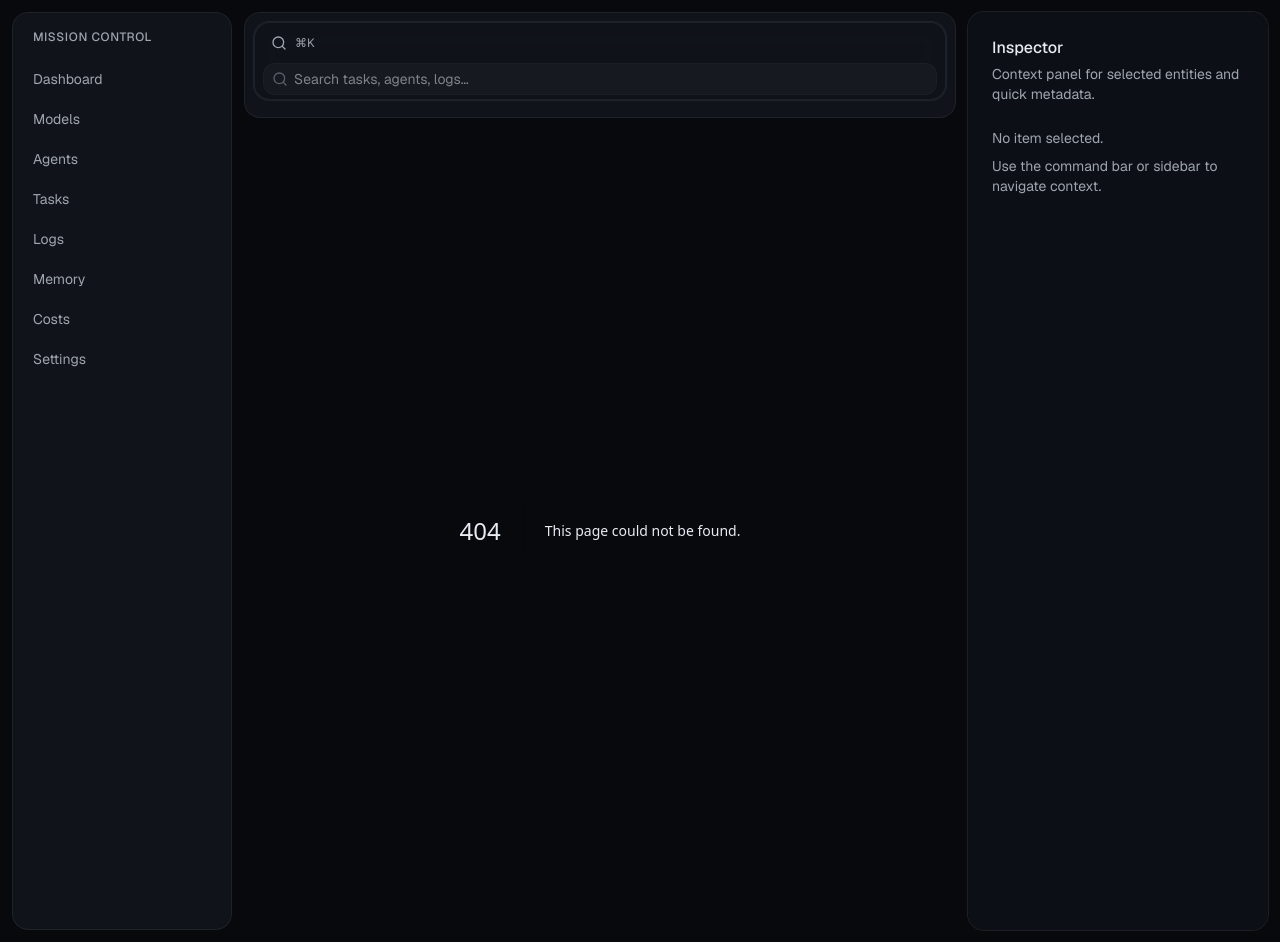
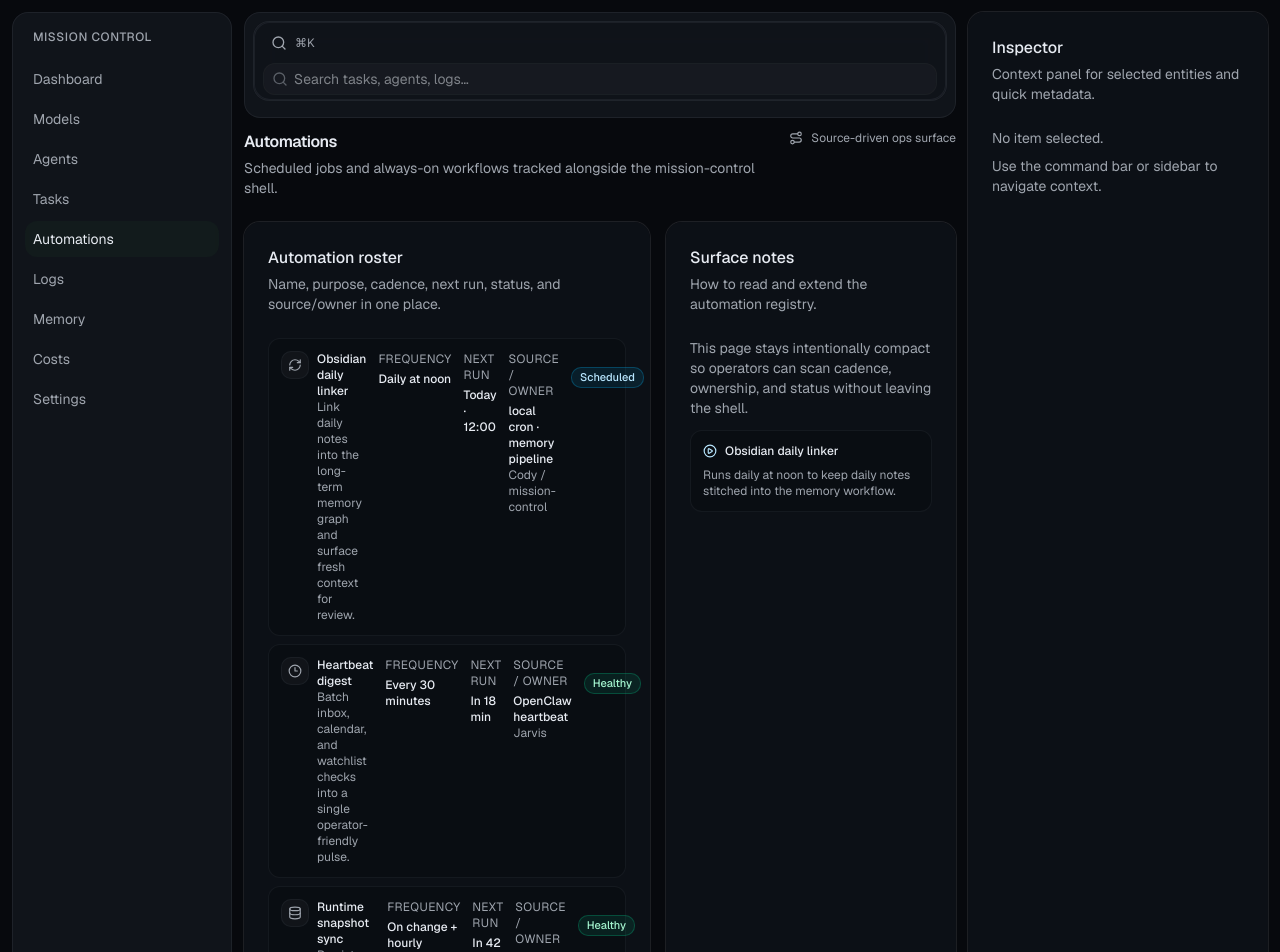
Before and after one commit to 0racularGh0st/mission-control, a Next.js app: page /automations in a window 1280 px wide. Before the commit this address had no page. Shown: the top 952 px of the page. Built offline with nearby package versions, Linux system fonts and the light colour scheme.

Commit message:
Add automations tracking surface

```diff
--- /dev/null
+++ b/app/automations/page.tsx
@@ -0,0 +1,131 @@
+import { Clock3, Database, PlayCircle, RefreshCw, Route, ShieldCheck } from "lucide-react";
+
+import { Card, CardContent, CardDescription, CardHeader, CardTitle } from "@/components/ui/card";
+import { Panel, SectionHeader } from "@/src/components/primitives";
+
+const automations = [
+  {
+    name: "Obsidian daily linker",
+    purpose: "Link daily notes into the long-term memory graph and surface fresh context for review.",
+    frequency: "Daily at noon",
+    nextRun: "Today · 12:00",
+    status: "Scheduled",
+    source: "local cron · memory pipeline",
+    owner: "Cody / mission-control",
+    icon: RefreshCw,
+  },
+  {
+    name: "Heartbeat digest",
+    purpose: "Batch inbox, calendar, and watchlist checks into a single operator-friendly pulse.",
+    frequency: "Every 30 minutes",
+    nextRun: "In 18 min",
+    status: "Healthy",
+    source: "OpenClaw heartbeat",
+    owner: "Jarvis",
+    icon: Clock3,
+  },
+  {
+    name: "Runtime snapshot sync",
+    purpose: "Persist current dashboard state so the control surface reloads with continuity.",
+    frequency: "On change + hourly",
+    nextRun: "In 42 min",
+    status: "Healthy",
+    source: "mission-control runtime",
+    owner: "mission-control",
+    icon: Database,
+  },
+  {
+    name: "Safety gate review",
+    purpose: "Check high-risk actions and flag anything needing human approval before execution.",
+    frequency: "Daily at 09:30",
+    nextRun: "Tomorrow · 09:30",
+    status: "Idle",
+    source: "policy scheduler",
+    owner: "OpenClaw policy layer",
+    icon: ShieldCheck,
+  },
+];
+
+function StatusPill({ status }: { status: string }) {
+  const tone =
+    status === "Healthy"
+      ? "bg-emerald-400/10 text-emerald-200 border-emerald-400/25"
+      : status === "Scheduled"
+        ? "bg-sky-400/10 text-sky-200 border-sky-400/25"
+        : "bg-muted/60 text-muted-foreground border-border";
+
+  return <span className={`inline-flex rounded-md border px-2 py-0.5 text-[11px] font-medium ${tone}`}>{status}</span>;
+}
+
+export default function AutomationsPage() {
+  return (
+    <main className="space-y-6">
+      <SectionHeader
+        title="Automations"
+        description="Scheduled jobs and always-on workflows tracked alongside the mission-control shell."
+        action={
+          <div className="flex items-center gap-2 text-xs text-muted-foreground">
+            <Route className="h-3.5 w-3.5" />
+            <span>Source-driven ops surface</span>
+          </div>
+        }
+      />
+
+      <section className="grid grid-cols-1 gap-4 xl:grid-cols-[1.4fr_1fr]">
+        <Panel title="Automation roster" description="Name, purpose, cadence, next run, status, and source/owner in one place.">
+          <div className="space-y-2">
+            {automations.map((automation) => {
+              const Icon = automation.icon;
+              return (
+                <div key={automation.name} className="grid grid-cols-1 gap-3 rounded-lg border border-border/60 bg-background/35 p-3 text-xs md:grid-cols-[1.3fr_1.8fr_0.9fr_0.9fr_auto] md:items-start">
+                  <div className="flex items-start gap-2">
+                    <div className="rounded-md border border-border/60 bg-muted/40 p-1.5 text-muted-foreground">
+                      <Icon className="h-3.5 w-3.5" />
+                    </div>
+                    <div>
+                      <div className="font-medium text-foreground">{automation.name}</div>
+                      <div className="text-muted-foreground">{automation.purpose}</div>
+                    </div>
+                  </div>
+                  <div>
+                    <div className="text-muted-foreground uppercase tracking-wide">Frequency</div>
+                    <div className="mt-1 font-medium">{automation.frequency}</div>
+                  </div>
+                  <div>
+                    <div className="text-muted-foreground uppercase tracking-wide">Next run</div>
+                    <div className="mt-1 font-medium">{automation.nextRun}</div>
+                  </div>
+                  <div>
+                    <div className="text-muted-foreground uppercase tracking-wide">Source / owner</div>
+                    <div className="mt-1 font-medium">{automation.source}</div>
+                    <div className="text-muted-foreground">{automation.owner}</div>
+                  </div>
+                  <div className="md:pt-4">
+                    <StatusPill status={automation.status} />
+                  </div>
+                </div>
+              );
+            })}
+          </div>
+        </Panel>
+
+        <Card className="border-border/80 bg-card/80">
+          <CardHeader>
+            <CardTitle>Surface notes</CardTitle>
+            <CardDescription>How to read and extend the automation registry.</CardDescription>
+          </CardHeader>
+          <CardContent className="space-y-3 text-sm text-muted-foreground">
+            <p>This page stays intentionally compact so operators can scan cadence, ownership, and status without leaving the shell.</p>
+            <div className="rounded-lg border border-border/60 bg-background/35 p-3">
+              <div className="flex items-center gap-2 text-xs font-medium text-foreground">
+                <PlayCircle className="h-3.5 w-3.5 text-sky-200" />
+                Obsidian daily linker
+              </div>
+              <p className="mt-2 text-xs text-muted-foreground">Runs daily at noon to keep daily notes stitched into the memory workflow.</p>
+            </div>
+          </CardContent>
+        </Card>
+      </section>
+    </main>
+  );
+}
--- a/src/components/primitives/AppShell.tsx
+++ b/src/components/primitives/AppShell.tsx
@@ -12,6 +12,7 @@ const navItems = [
   { label: "Models", href: "/models" },
   { label: "Agents", href: "/agents" },
   { label: "Tasks", href: "/tasks" },
+  { label: "Automations", href: "/automations" },
   { label: "Logs", href: "/logs" },
   { label: "Memory", href: "/memory" },
   { label: "Costs", href: "/costs" },
```
